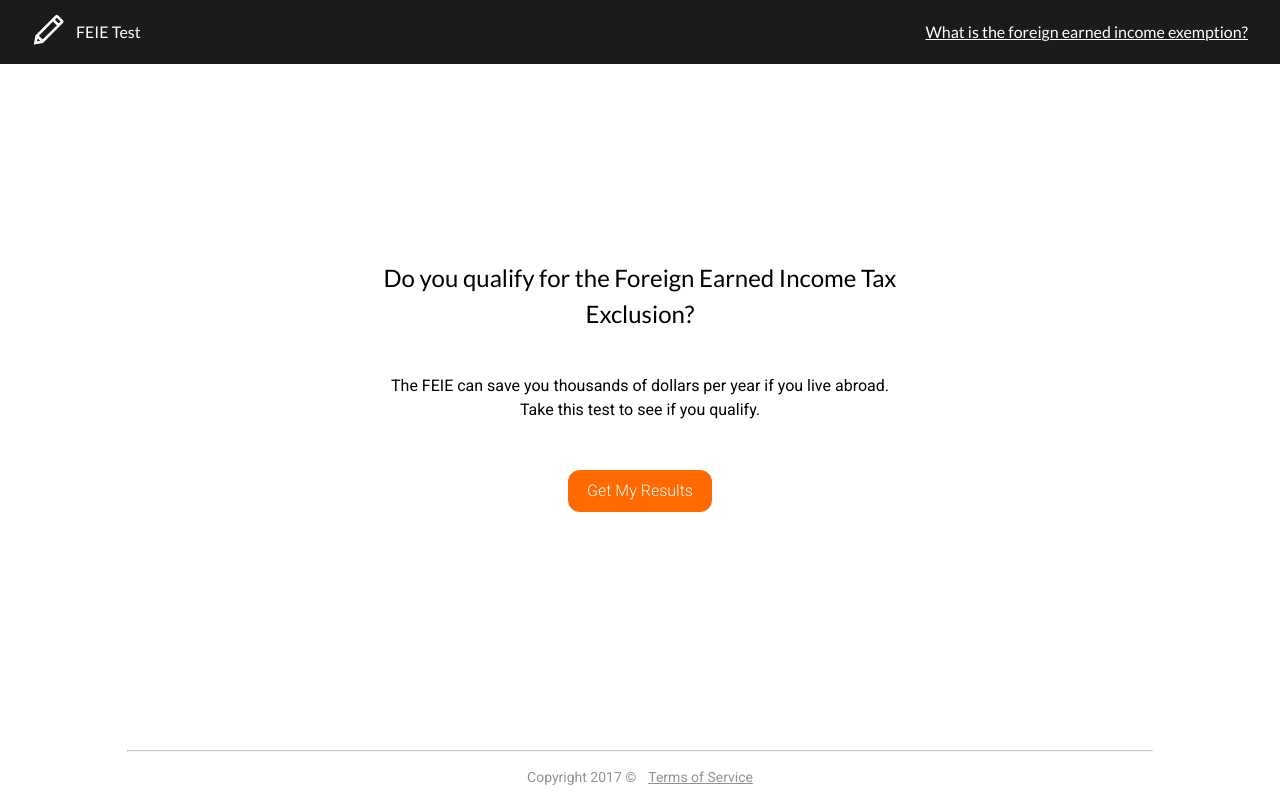
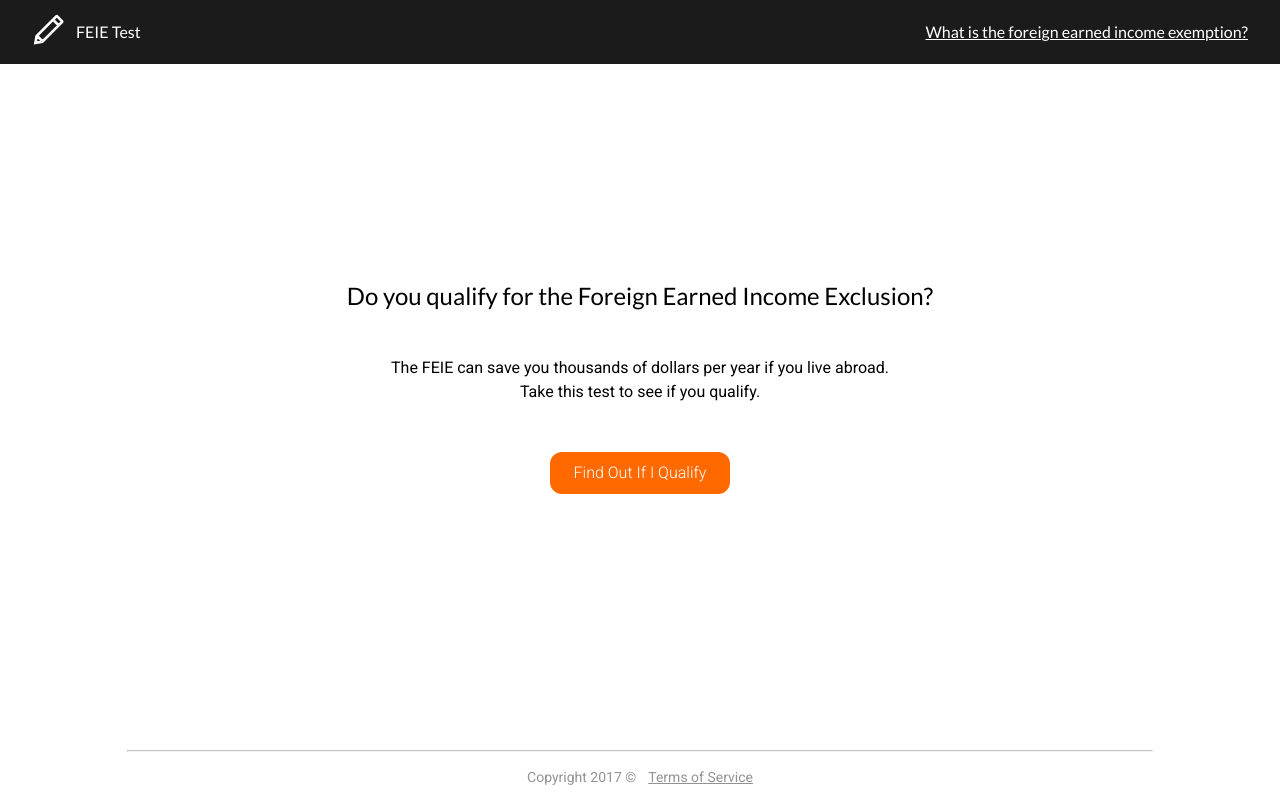
Before and after one commit to AntCas/feie-checker, a React (Create React App) app: page / in a window 1280 px wide. Built offline with nearby package versions, Linux system fonts and the light colour scheme.

Commit message:
copy changes

```diff
--- a/src/components/analysis-card/index.js
+++ b/src/components/analysis-card/index.js
@@ -76,19 +76,19 @@ export default class AnalysisCard extends Component {
           <div className="sub-headers">
             <h2 className="success-message">{ `${successMessage}` }</h2>
             <div className="result-section">
-              <h2>These factors are helping your case</h2>
+              <h2>These responses help your case</h2>
               <div className="answers">
                 { positives.length > 0 ? positives : "no results" }
               </div>
             </div>
             <div className="result-section">
-              <h2>These factors are hurting your case</h2>
+              <h2>These responses hurt your case</h2>
               <div className="answers">
                 { negatives.length > 0 ? negatives : "no results" }
               </div>
             </div>
             <div className="result-section">
-              <h2>These factors could go either way</h2>
+              <h2>These responses could go either way</h2>
               <div className="answers">
                 { neutrals.length > 0 ? neutrals : "no results" }
               </div>
--- a/src/components/title-card/index.js
+++ b/src/components/title-card/index.js
@@ -11,14 +11,14 @@ export default class TitleCard extends Component {
     return (
       <div className="title-card">
         <div className="card-content">
-          <h1>Do you qualify for the Foreign Earned Income Tax Exclusion?</h1>
+          <h1>Do you qualify for the Foreign Earned Income Exclusion?</h1>
           <div className="sub-headers">
             <h2>The FEIE can save you thousands of dollars per year if you live abroad.</h2>
             <h2>Take this test to see if you qualify.</h2>
           </div>
           <Button onSubmit={ onSubmit }
             type="cta"
-            label="Get My Results" />
+            label="Find Out If I Qualify" />
         </div>
       </div>
     );
--- a/src/components/title-card/style.css
+++ b/src/components/title-card/style.css
@@ -2,7 +2,7 @@
 .title-card {
   align-self: center;
   display: flex;
-  max-width: 600px;
+  max-width: 624px;
   height: 480px;
   margin: auto;
 }
@@ -36,4 +36,5 @@
 
 .title-card .button {
   margin: 48px auto 0;
+  width: 180px;
 }
```
